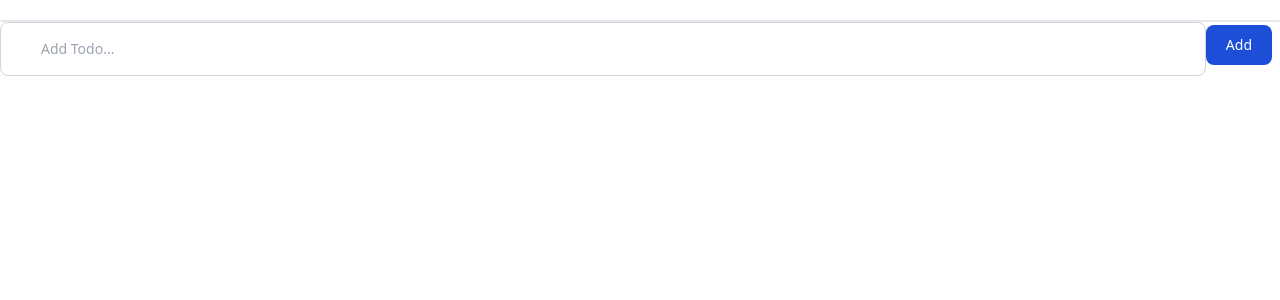
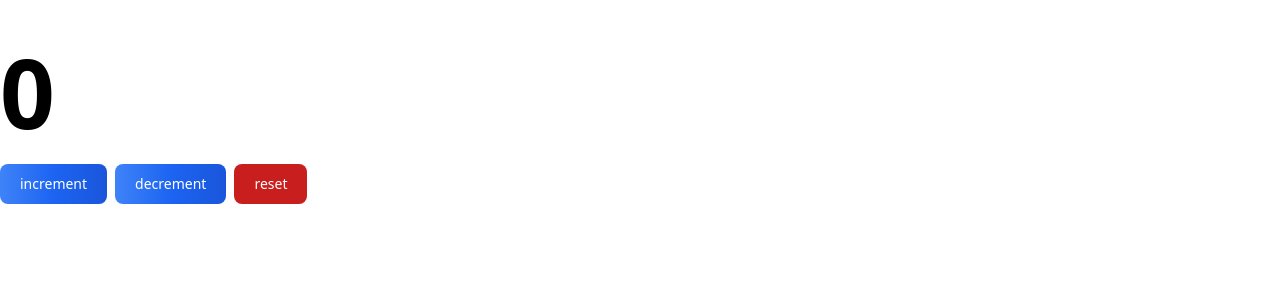
Before and after one commit to Mark-Alexis-Posadas/learn-zustand, a React (Vite) app: page / in a window 1280 px wide. Shown: the top 300 px of the page. Built offline with nearby package versions, Linux system fonts and the light colour scheme.

Commit message:
added counter app

```diff
--- a/package.json
+++ b/package.json
@@ -10,6 +10,7 @@
     "preview": "vite preview"
   },
   "dependencies": {
+    "flowbite": "^1.8.1",
     "react": "^18.2.0",
     "react-dom": "^18.2.0",
     "zustand": "^4.4.3"
--- a/src/App.jsx
+++ b/src/App.jsx
@@ -1,9 +1,9 @@
-import Todo from "./components/TodoApp/Todo";
+import Counter from "./components/CounterApp/Counter";
 
 const App = () => {
   return (
     <div>
-      <Todo />
+      <Counter />
     </div>
   );
 };
--- /dev/null
+++ b/src/components/CounterApp/Counter.jsx
@@ -0,0 +1,32 @@
+import useCounter from "./useCounter";
+const Counter = () => {
+  const count = useCounter((state) => state.count);
+  const incrementCount = useCounter((state) => state.incrementCount);
+  const decrementCount = useCounter((state) => state.decrementCount);
+  const resetCount = useCounter((state) => state.resetCount);
+  return (
+    <div className="container mt-5 mx-auto">
+      <h1 className="font-bold text-[6rem]">{count}</h1>
+      <button
+        className="text-white bg-gradient-to-r from-blue-500 via-blue-600 to-blue-700 hover:bg-gradient-to-br focus:ring-4 focus:outline-none focus:ring-blue-300 dark:focus:ring-blue-800 font-medium rounded-lg text-sm px-5 py-2.5 text-center mr-2 mb-2"
+        onClick={incrementCount}
+      >
+        increment
+      </button>
+      <button
+        className="text-white bg-gradient-to-r from-blue-500 via-blue-600 to-blue-700 hover:bg-gradient-to-br focus:ring-4 focus:outline-none focus:ring-blue-300 dark:focus:ring-blue-800 font-medium rounded-lg text-sm px-5 py-2.5 text-center mr-2 mb-2"
+        onClick={decrementCount}
+      >
+        decrement
+      </button>
+      <button
+        className="focus:outline-none text-white bg-red-700 hover:bg-red-800 focus:ring-4 focus:ring-red-300 font-medium rounded-lg text-sm px-5 py-2.5 mr-2 mb-2 dark:bg-red-600 dark:hover:bg-red-700 dark:focus:ring-red-900"
+        onClick={resetCount}
+      >
+        reset
+      </button>
+    </div>
+  );
+};
+
+export default Counter;
--- /dev/null
+++ b/src/components/CounterApp/useCounter.js
@@ -0,0 +1,10 @@
+import { create } from "zustand";
+
+const useCounter = create((set) => ({
+  count: 0,
+  incrementCount: () => set((state) => ({ count: state.count + 1 })),
+  decrementCount: () => set((state) => ({ count: state.count - 1 })),
+  resetCount: () => set((state) => ({ count: (state.count = 0) })),
+}));
+
+export default useCounter;
--- a/tailwind.config.js
+++ b/tailwind.config.js
@@ -4,5 +4,11 @@ export default {
   theme: {
     extend: {},
   },
-  plugins: [],
+  plugins: [
+    // If 'flowbite/plugin' is an NPM package, you can directly import it
+    require("flowbite/plugin"),
+
+    // If 'flowbite/plugin' is a local file, use a relative path
+    // require("./path/to/flowbite/plugin"),
+  ],
 };
```
Also changed, not shown: 1 other file (tests, documents, lock files or other folders).
